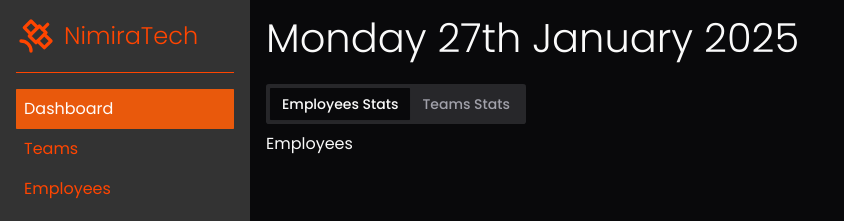
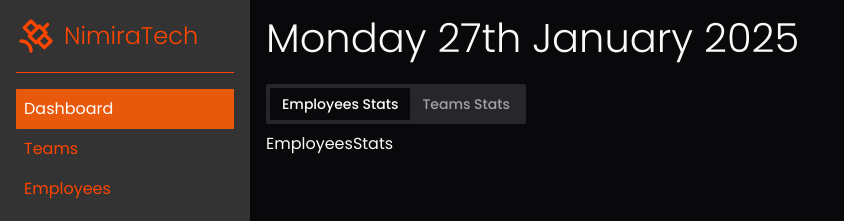
Before and after one commit to Nimira43/NT-Dashboard, a Next.js app: page /dashboard in a window 1280 px wide. Shown: the top 221 px of the page, without its empty margins (0-844 px from the left). Built offline with nearby package versions, Linux system fonts and the light colour scheme.

Commit message:
Created components/EmployeeStats.tsx - Imported into DashboardPage

```diff
--- /dev/null
+++ b/app/dashboard/components/employees-stats.tsx
@@ -0,0 +1,5 @@
+export default function EmployeesStats() {
+  return (
+    <div>EmployeesStats</div>
+  )
+}
--- a/app/dashboard/page.tsx
+++ b/app/dashboard/page.tsx
@@ -1,4 +1,5 @@
 import { Tabs, TabsContent, TabsList, TabsTrigger } from '@/components/ui/tabs'
+import EmployeesStats from './components/employees-stats'
 
 export default function DashboardPage() {
   return (
@@ -12,7 +13,7 @@ export default function DashboardPage() {
         </TabsTrigger>
       </TabsList>
       <TabsContent value='employees'>
-        Employees
+        <EmployeesStats />
       </TabsContent>
       <TabsContent value='teams'>
         Teams
```
